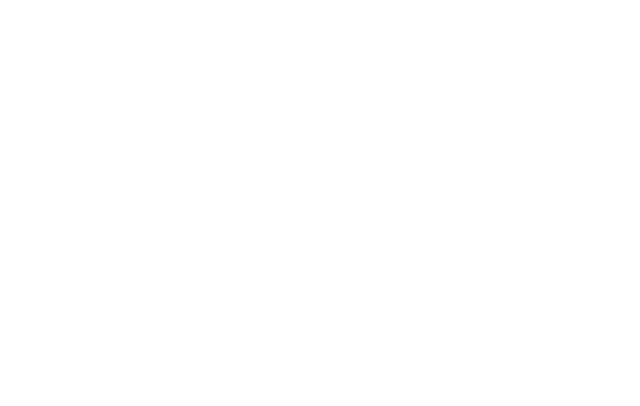
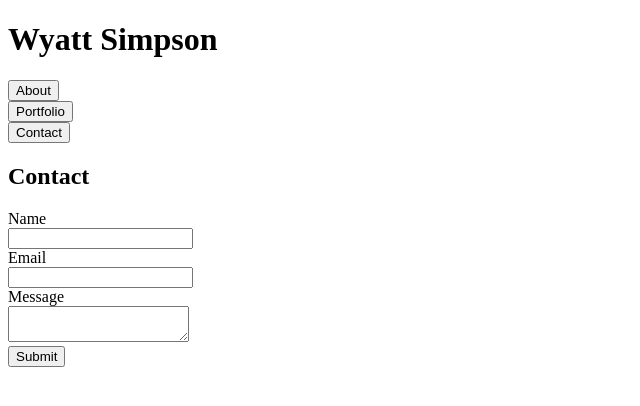
Before and after one commit to Barboozaa/Basic-Portfolio, a plain HTML site: page contact.html in a window 1280 px wide. Shown: the whole page, without its empty margins (0-640 px from the left). Drawn offline with Linux system fonts and the light colour scheme.

```diff
--- a/contact.html
+++ b/contact.html
@@ -1,11 +1,11 @@
 <!DOCTYPE html>
 <html>
-
+    <!--Contact page (doesnt have to work)-->
     <head>
 
         <meta charset="UTF-8" />
 
-        <title>####</title>
+        <title>Contact Us!</title>
 
         <link rel="stylesheet" type="text/css" href="###">
 
@@ -13,6 +13,65 @@
 
     <body>
 
+        <header>
+
+            <h1 class="name">Wyatt Simpson</h1>
+
+            <form action="index.html">
+
+                <input type="submit" value="About" />
+
+            </form>
+
+            <form action="portfolio.html">
+
+                <input type="submit" value="Portfolio" />
+
+            </form>
+
+            <form action="contact.html">
+
+                <input type="submit" value="Contact" />
+
+            </form>
+
+        </header>
+
+        <div>
+
+            <h2>Contact</h2>
+
+            <form>
+
+                <section>
+
+                    <label>Name</label>
+                    <br>
+                    <input>
+
+                </section>
+
+                <section>
+
+                    <label>Email</label>
+                    <br>
+                    <input>
+
+                </section>
+
+                <section>
+                    <label>Message</label>
+                    <br>
+                    <textarea></textarea>
+                </section>
+
+                <button>Submit</button>
+
+            </form>
+
+        </div>
+
+
     </body>
 
 </html>
```
Also changed, not shown: index.html (+53 -3 lines), portfolio.html (+2 -2 lines), assets/images/please-dont-forget-to-replace-me.jpg (added).
